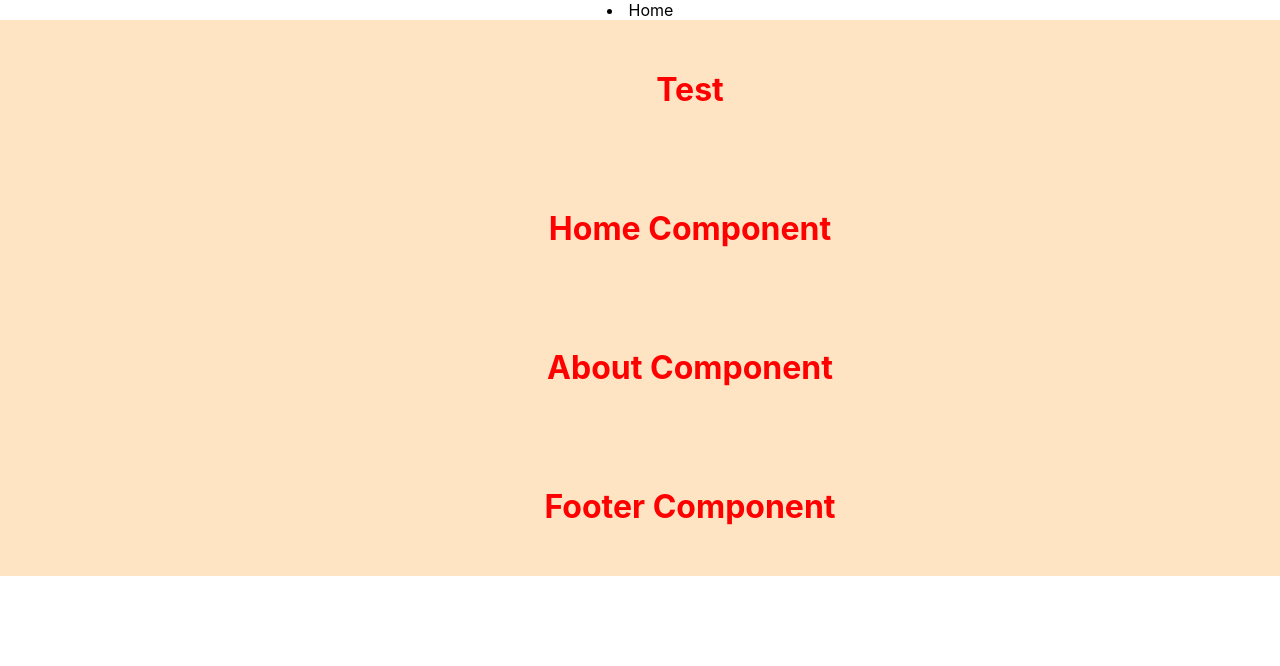
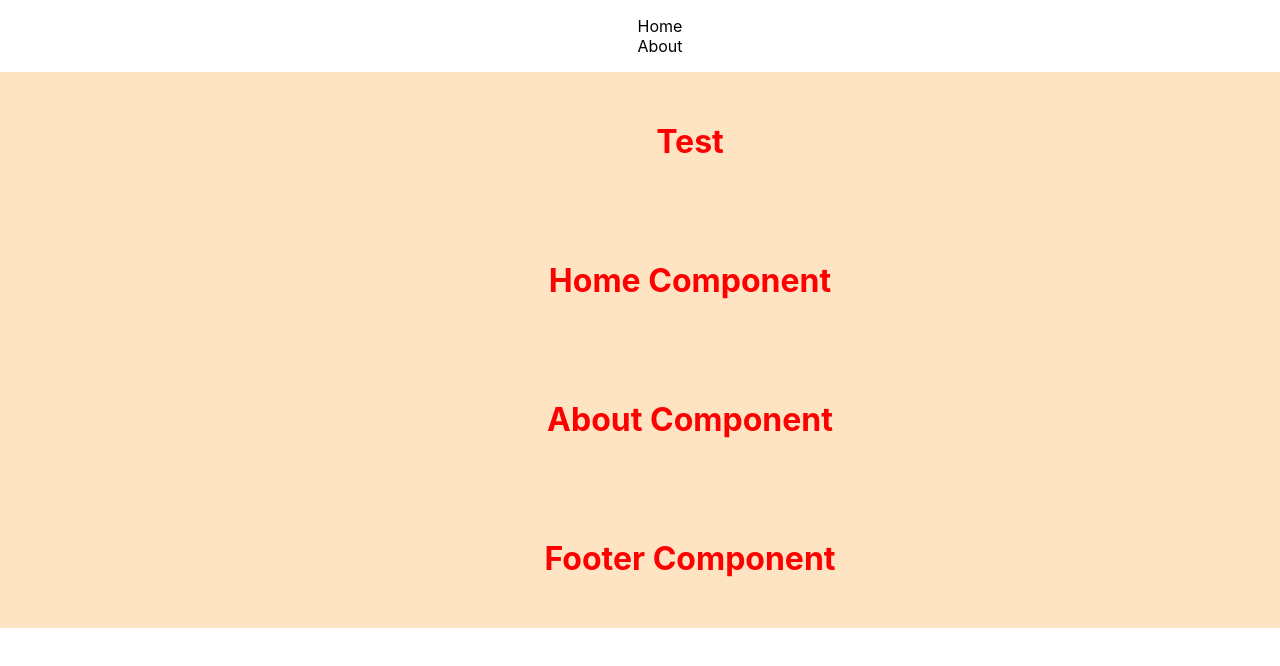
Before and after one commit to NapoTwiixe306/CryptoExtension-Api, a React (Create React App) app in the folder assets/client/cryptoext/: page / in a window 1280 px wide. Shown: the top 666 px of the page. Built offline with nearby package versions, Linux system fonts and the light colour scheme.

Commit message:
navabr test

```diff
--- a/assets/client/cryptoext/src/App.css
+++ b/assets/client/cryptoext/src/App.css
@@ -44,3 +44,8 @@
   background-color: bisque;
   color: red;
 }
+
+.nav{
+  width: 100%;
+  list-style: none;
+}
--- a/assets/client/cryptoext/src/components/Navbar.jsx
+++ b/assets/client/cryptoext/src/components/Navbar.jsx
@@ -5,9 +5,10 @@ import '../App.css'
 const Navbar = () => {
   return (
     <div>
-      <li>
-        Home
-      </li>
+      <ul>
+        <li className='nav'>Home</li>
+        <li className='nav'>About</li>
+      </ul>
     </div>
   );
 };
```
